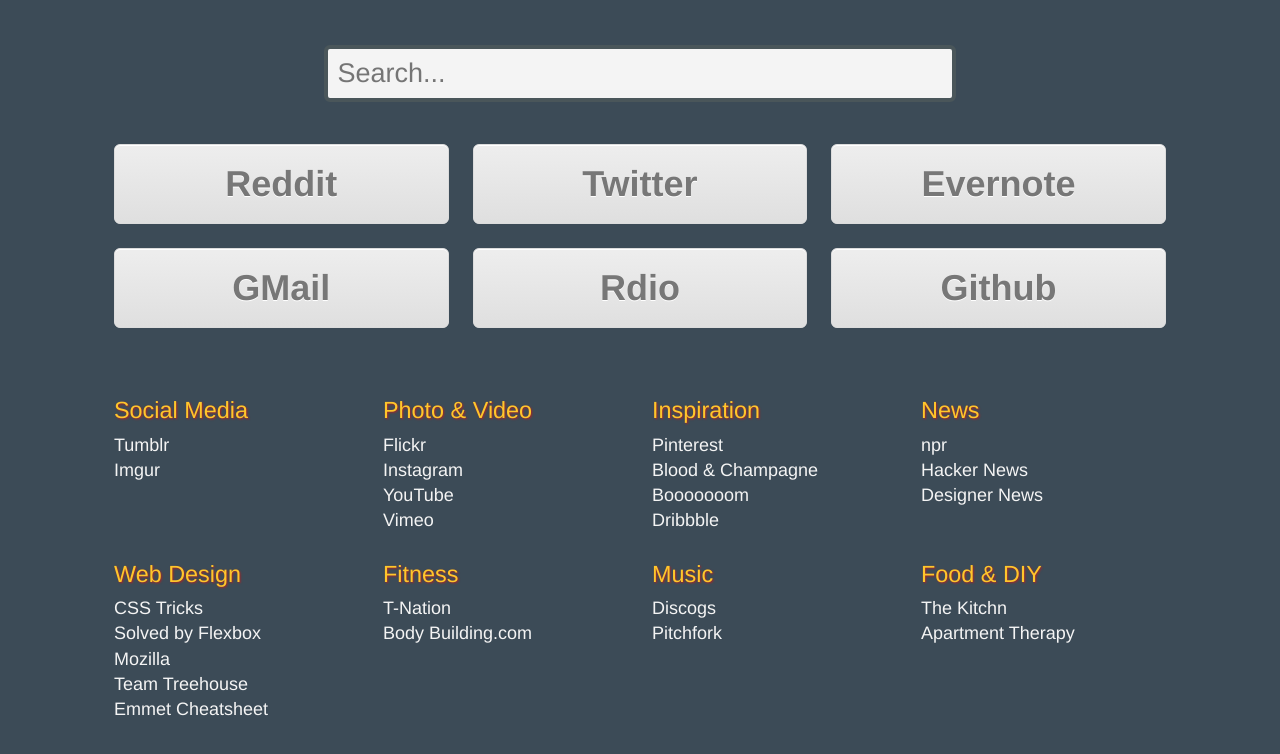
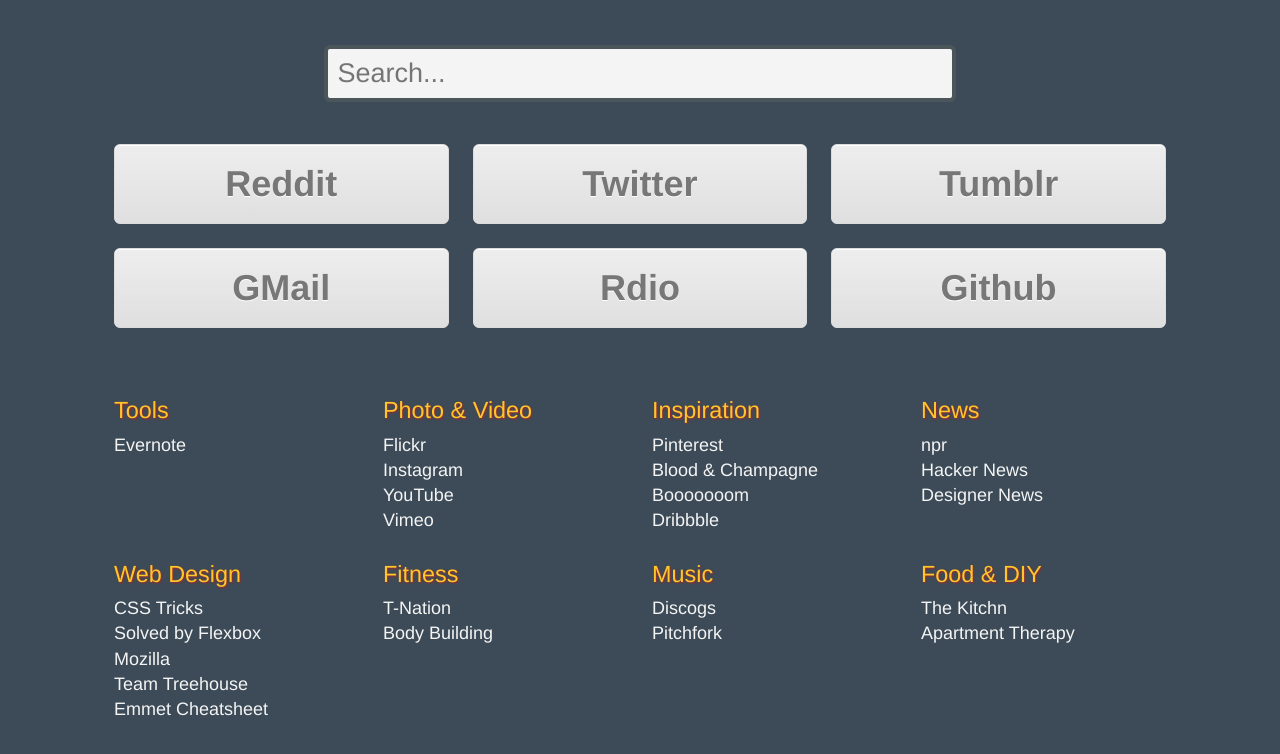
Before and after one commit to jason-white/home-page, a plain HTML site: page index.html in a window 1280 px wide. Drawn offline with Linux system fonts and the light colour scheme.

Commit message:
editing links and buttons

```diff
--- a/index.html
+++ b/index.html
@@ -33,9 +33,9 @@
         </a>
       </div>
       <div class="layout_item web_apps">
-        <a href="http://evernote.com">
+        <a href="http://tumblr.com">
          <button class="myButton">
-            Evernote
+           Tumblr
           </button>
         </a>
       </div>
@@ -63,10 +63,9 @@
     </div>
     <div class="layout">
       <div class="layout_item link_list">
-        <h2>Social Media</h2>
+        <h2>Tools</h2>
         <ul>
-          <li><a href="http://tumblr.com/">Tumblr</a></li>
-          <li><a href="http://imgur.com/">Imgur</a></li>
+          <li><a href="http://evernote.com">Evernote</a></li>
         </ul>
       </div>
       <div class="layout_item link_list">
@@ -109,7 +108,7 @@
         <h2>Fitness</h2>
         <ul>
           <li><a href="http://www.t-nation.com/">T-Nation</a></li>
-          <li><a href="http://www.bodybuilding.com">Body Building.com</a></li>
+          <li><a href="http://www.bodybuilding.com">Body Building</a></li>
         </ul>
       </div>
       <div class="layout_item link_list">
```
